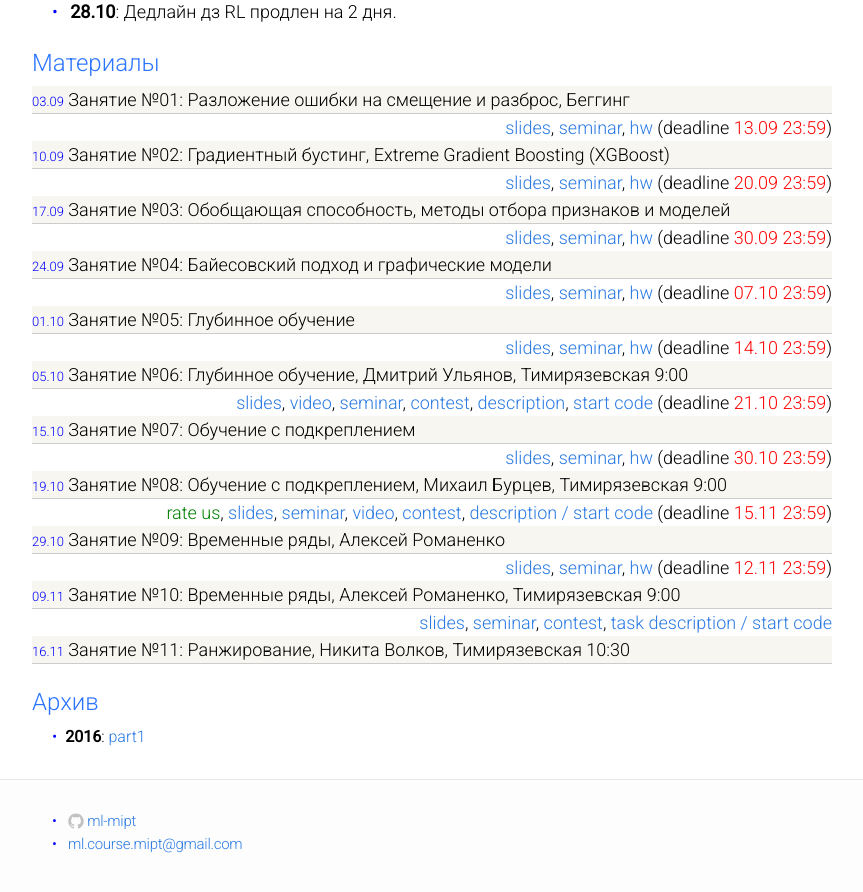
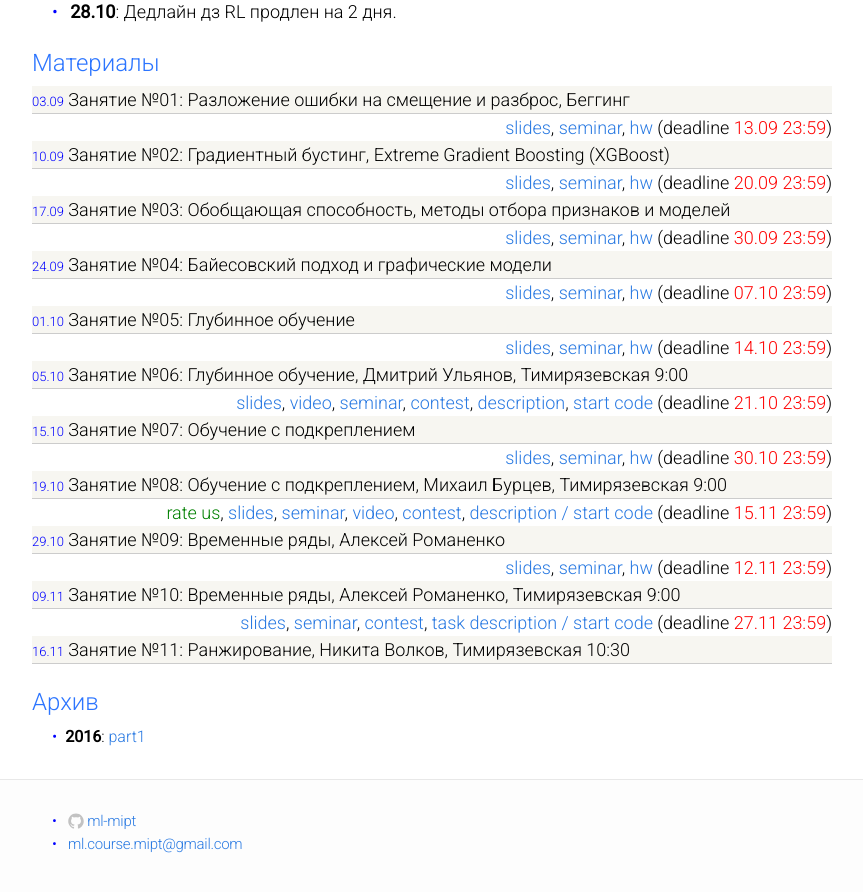
Before and after one commit to ml-mipt/old-ml-mipt.github.io, a Jekyll site: the page built from index.html, in a window 1280 px wide and 900 px high, scrolled down 1082 px. Shown: the top 892 px of the window, without its empty margins (208-1071 px from the left). Built offline with Jekyll 4.4.1, drawn with Linux system fonts in a browser that asks for light colours.

Commit message:
add deadline for ts contest

```diff
--- a/index.html
+++ b/index.html
@@ -145,6 +145,7 @@ layout: default
       <a href="https://github.com/ml-mipt/ml-mipt-part2/tree/master/2016/seminars/sem09_retail_tsf_ml">seminar</a>,
 	  <a href="https://kaggle.com/join/miptmlautumn2016hw3">contest</a>,
 	  <a href="https://github.com/ml-mipt/ml-mipt-part2/tree/master/2016/contest/03_npforecasting/NPForecasting.ipnb">task description / start code</a>
+	  (deadline <font color="red">27.11 23:59</font>)
     </div>
 
     <div class="materials-item">
```
